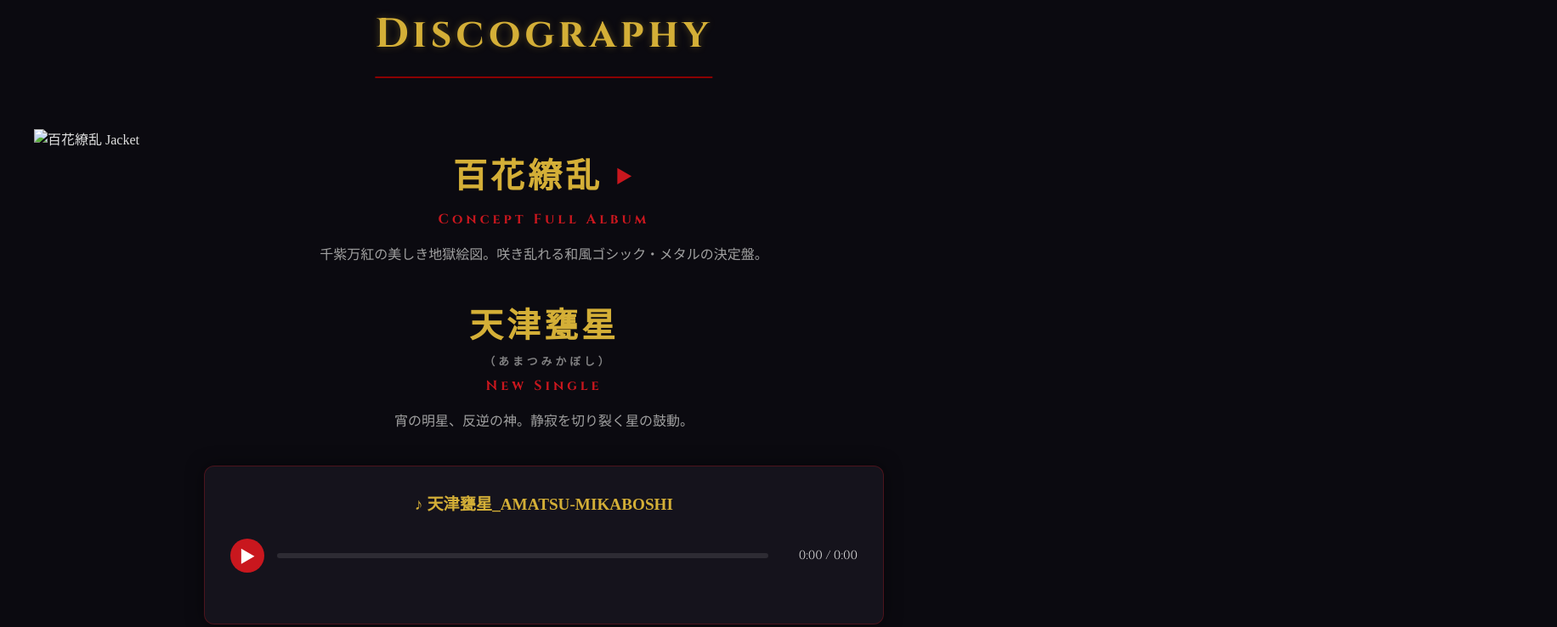
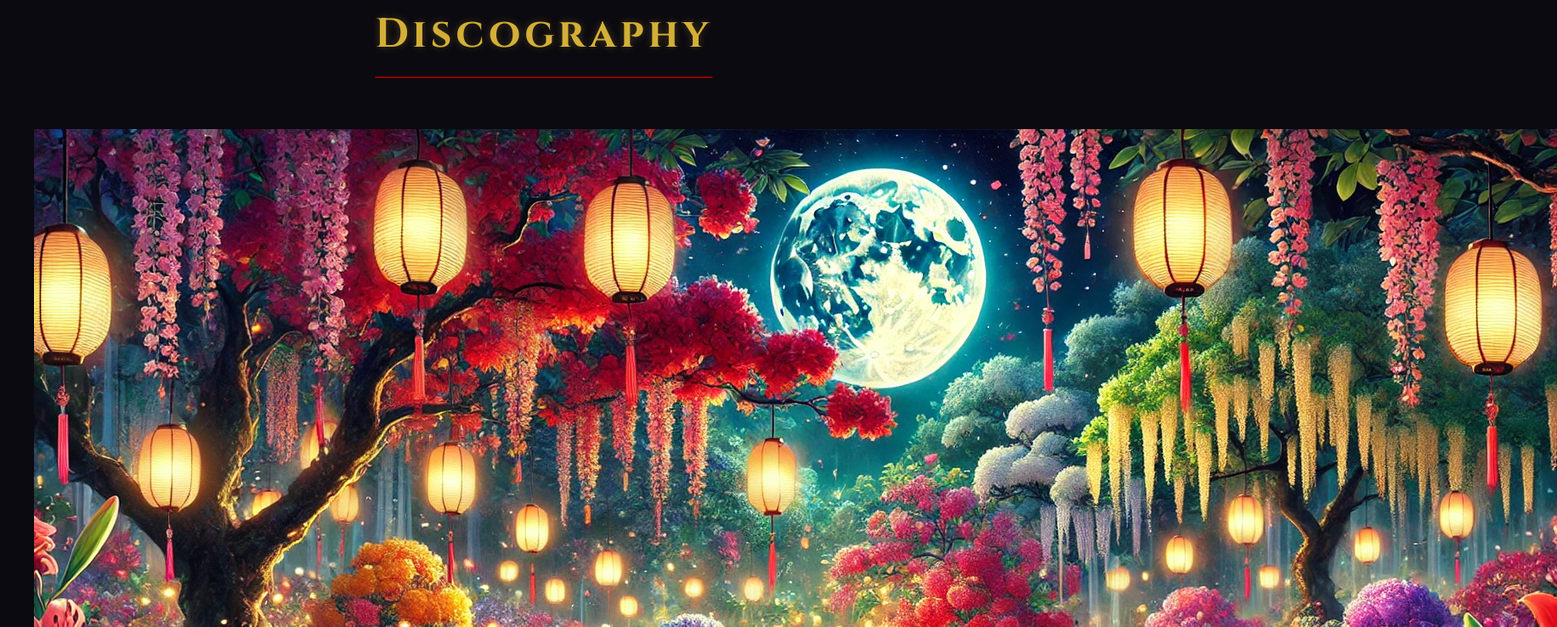
Before and after one commit to felis-catus-ai/feliscatus, a website: page index.html in a window 1280 px wide. Shown: the part 3467-4205 px from the top of the page at 85% size, 1832 px wide, since content can reach past the window. Drawn offline with Linux system fonts and the light colour scheme.

Commit message:
Add files via upload

```diff
--- a/index.html
+++ b/index.html
@@ -148,7 +148,7 @@
                 <!-- 1st Album -->
                 <div class="discography-item">
                     <div class="jacket-wrapper">
-                        <img src="ディスコグラフィー/百花繚乱/百花繚乱_ジャケットイメージ.webp" alt="百花繚乱 Jacket" class="jacket-img">
+                        <img src="ディスコグラフィ/百花繚乱/百花繚乱_ジャケットイメージ.webp" alt="百花繚乱 Jacket" class="jacket-img">
                     </div>
                     <div class="album-info">
                         <h3 class="album-title">
```
